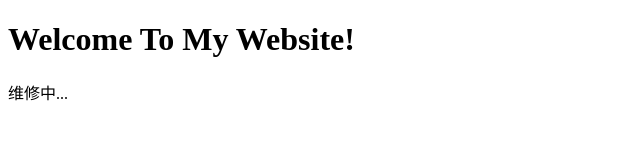
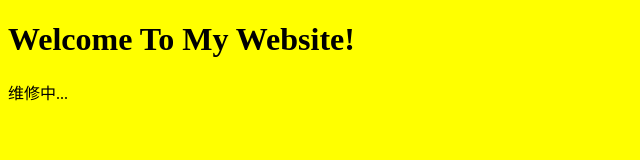
Before and after one commit to lioil2026/lioil2026.github.io, a plain HTML site: page index.htm in a window 1280 px wide. Shown: the whole page, without its empty margins (0-640 px from the left). Drawn offline with Linux system fonts and the light colour scheme.

Commit message:
Update index.htm

```diff
--- a/index.htm
+++ b/index.htm
@@ -3,7 +3,7 @@
   <head>
     <title>Welcome!</title>
   </head>
-<body>
+<body bgcolor="yellow">
     <h1>Welcome To My Website!</h1>
     <p>维修中...</p>
 </body>
```
